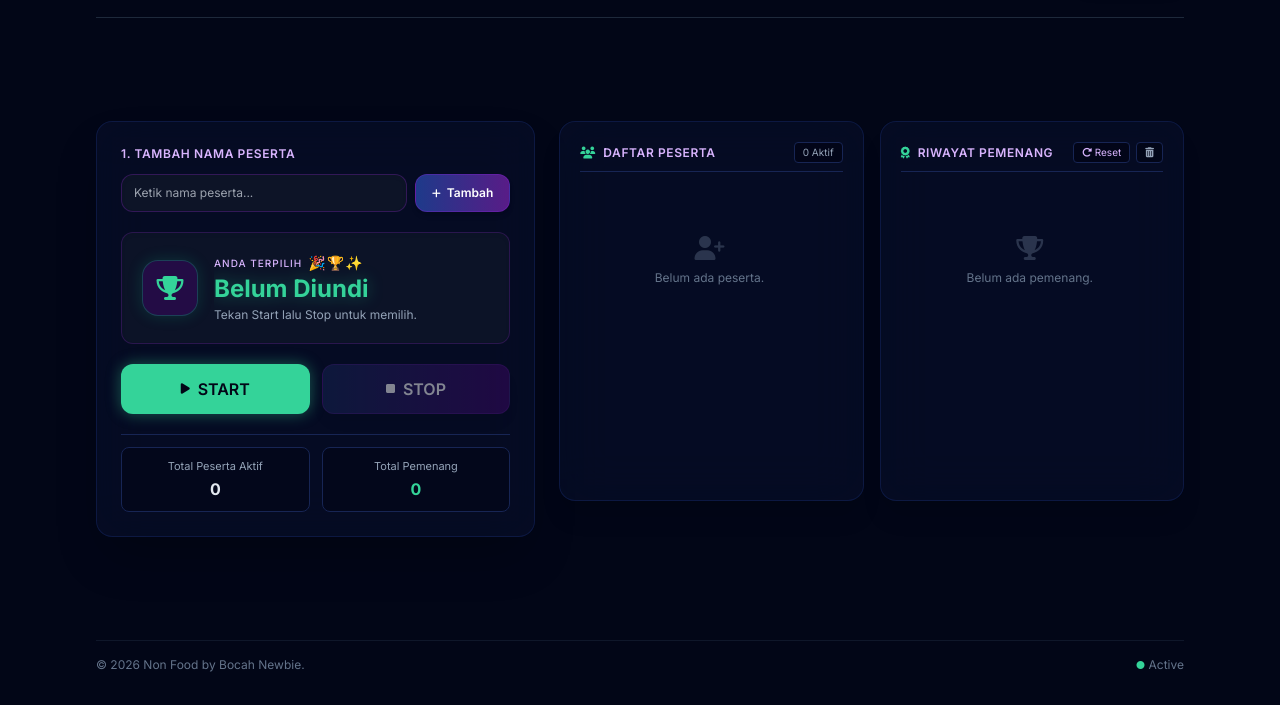
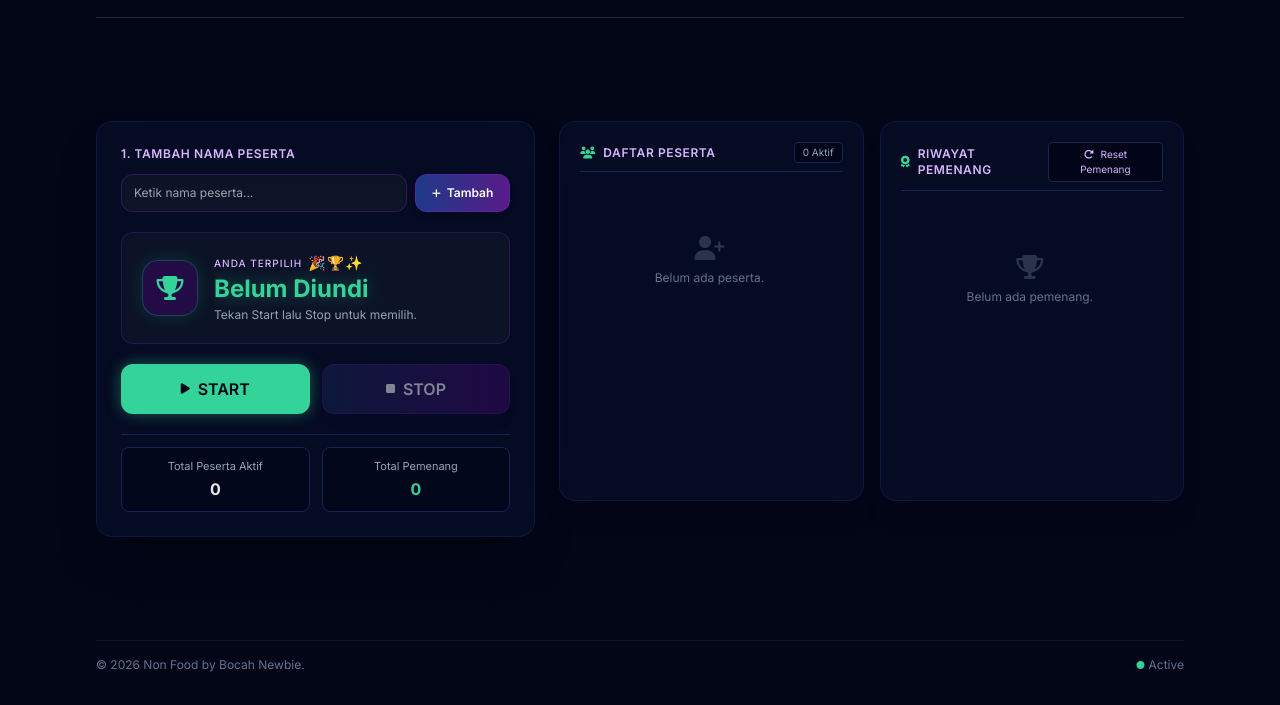
Before and after one commit to BocahNewbie/telegram, a plain HTML site: page index.html in a window 1280 px wide. Shown: the part 95-800 px from the top of the page. Drawn offline with nearby package versions, Linux system fonts and the light colour scheme.

Commit message:
Update index.html

```diff
--- a/index.html
+++ b/index.html
@@ -122,21 +122,16 @@
                     </div>
                 </div>
 
-                <!-- Kotak 2: Riwayat Pemenang (Berurutan dari Pertama hingga Terakhir) -->
+                <!-- Kotak 2: Riwayat Pemenang (Tanpa ikon tong sampah) -->
                 <div class="bg-blue-950/20 backdrop-blur-xl border border-blue-900/30 rounded-2xl p-4 sm:p-5 shadow-xl flex flex-col h-[380px]">
                     <div class="flex items-center justify-between mb-3 border-b border-blue-950 pb-2">
                         <div class="flex items-center gap-2">
                             <i class="fa-solid fa-award text-emerald-400 text-xs"></i>
                             <h2 class="text-xs font-semibold uppercase tracking-wider text-purple-300">Riwayat Pemenang</h2>
                         </div>
-                        <div class="flex items-center gap-1.5">
-                            <button onclick="resetPemenangSaja()" class="text-[10px] text-purple-300 hover:text-white transition-colors bg-slate-950/80 px-2 py-0.5 rounded border border-blue-950" title="Buka blokir peserta">
-                                <i class="fa-solid fa-rotate-right"></i> Reset
-                            </button>
-                            <button onclick="clearLogs()" class="text-[10px] text-slate-400 hover:text-rose-400 transition-colors bg-slate-950/80 px-2 py-0.5 rounded border border-blue-950" title="Hapus semua">
-                                <i class="fa-solid fa-trash-can"></i>
-                            </button>
-                        </div>
+                        <button onclick="resetPemenangSaja()" class="text-[10px] text-purple-300 hover:text-white transition-colors bg-slate-950/80 px-2.5 py-1 rounded border border-blue-950" title="Buka blokir peserta">
+                            <i class="fa-solid fa-rotate-right mr-1"></i> Reset Pemenang
+                        </button>
                     </div>
                     <div id="riwayatContainer" class="space-y-2 overflow-y-auto flex-1 pr-1 text-xs">
                         <div id="emptyRiwayatState" class="text-center py-12 text-slate-500">
@@ -168,7 +163,7 @@
             <h2 id="modalWinnerName" class="text-3xl font-extrabold text-white mt-4 mb-2 tracking-wide">Nama Pemenang</h2>
             <p class="text-xs text-slate-400 mb-6">Peserta ini telah terpilih dan otomatis diblokir dari undian berikutnya.</p>
             <button onclick="tutupModal()" class="w-full py-3 bg-emerald-400 hover:bg-emerald-300 text-slate-950 font-bold text-sm rounded-xl shadow-[0_0_15px_rgba(52,211,153,0.4)] transition-all">
-                Tutup
+                Tutup & Lanjutkan
             </button>
         </div>
     </div>
```
